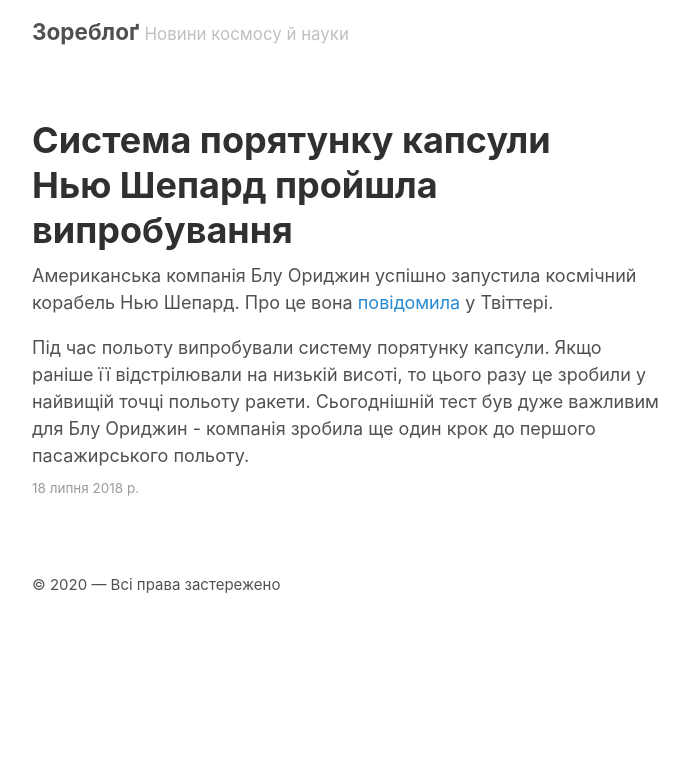
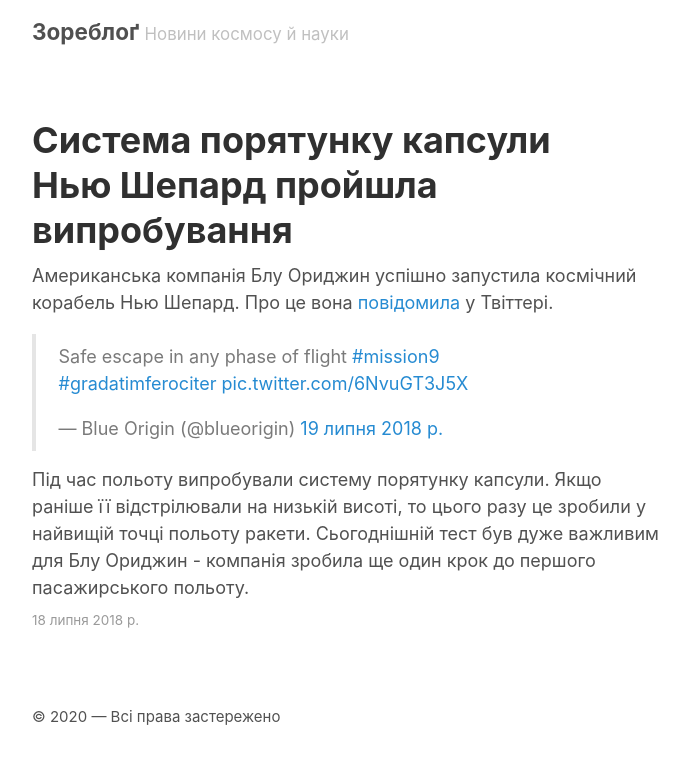
Before and after one commit to pnmrnko/pnmrnko.github.io, a Jekyll site: the page built from _posts/2018-07-18-blue-origin-success.md, in a window 1280 px wide. Shown: the top 764 px of the page, without its empty margins (293-982 px from the left). Built offline with Jekyll 4.4.1, drawn with Linux system fonts in a browser that asks for light colours; comment, search, counter and statistics services are not loaded.

Commit message:
Add tweet

```diff
--- a/_posts/2018-07-18-blue-origin-success.md
+++ b/_posts/2018-07-18-blue-origin-success.md
@@ -6,4 +6,6 @@ date: 2018-07-18 12:32:14 +0200
 
 Американська компанія Блу Ориджин успішно запустила космічний корабель Нью Шепард. Про це вона [повідомила](https://twitter.com/blueorigin/status/1019603442824724480) у Твіттері.
 
+<blockquote class="twitter-tweet" data-lang="uk" data-theme="dark"><p lang="en" dir="ltr">Safe escape in any phase of flight <a href="https://twitter.com/hashtag/mission9?src=hash&amp;ref_src=twsrc%5Etfw">#mission9</a> <a href="https://twitter.com/hashtag/gradatimferociter?src=hash&amp;ref_src=twsrc%5Etfw">#gradatimferociter</a> <a href="https://t.co/6NvuGT3J5X">pic.twitter.com/6NvuGT3J5X</a></p>&mdash; Blue Origin (@blueorigin) <a href="https://twitter.com/blueorigin/status/1019745354470715392?ref_src=twsrc%5Etfw">19 липня 2018 р.</a></blockquote> <script async src="https://platform.twitter.com/widgets.js" charset="utf-8"></script>
+
 Під час польоту випробували систему порятунку капсули. Якщо раніше її відстрілювали на низькій висоті, то цього разу це зробили у найвищій точці польоту ракети. Сьогоднішній тест був дуже важливим для Блу Ориджин - компанія зробила ще один крок до першого пасажирського польоту.
```
Also changed, not shown: _posts/2018-07-18-moon-eclipse.md (renamed from _posts/2018-07-27-moon-eclipse.md).
